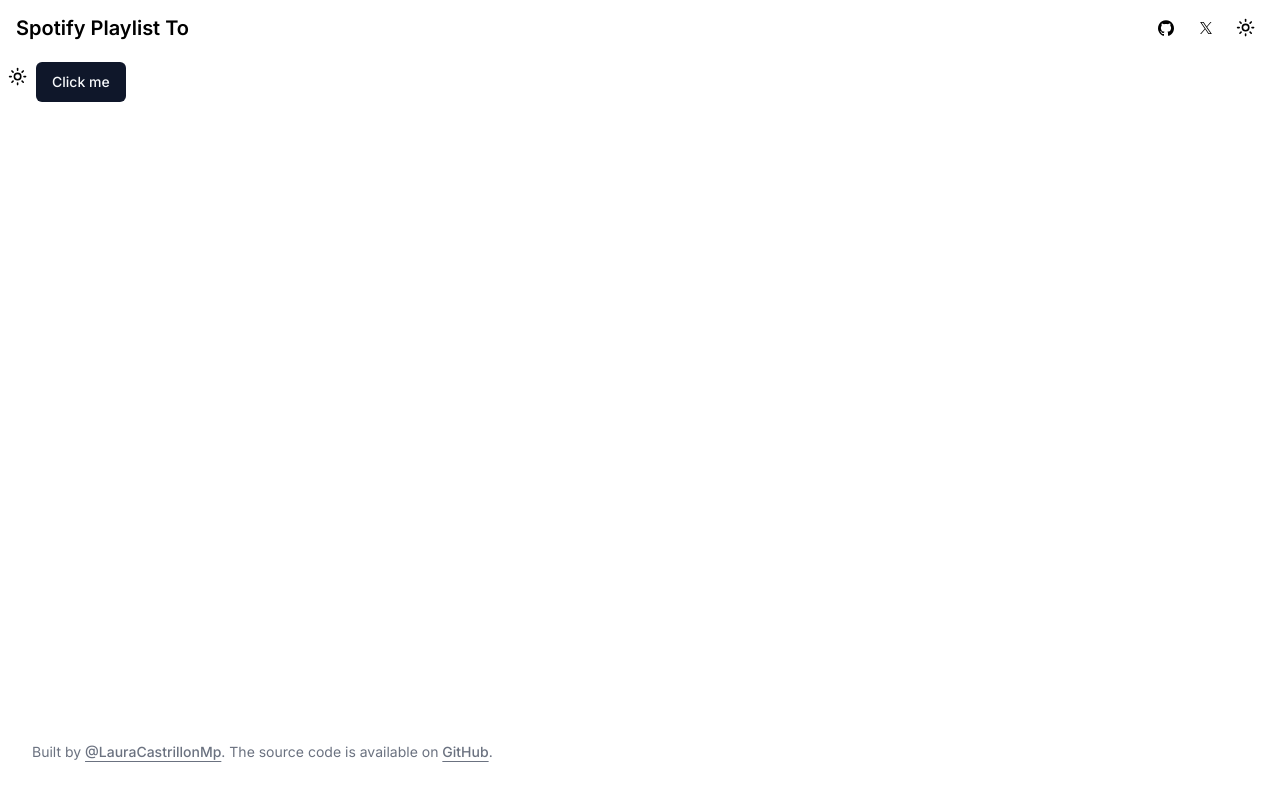
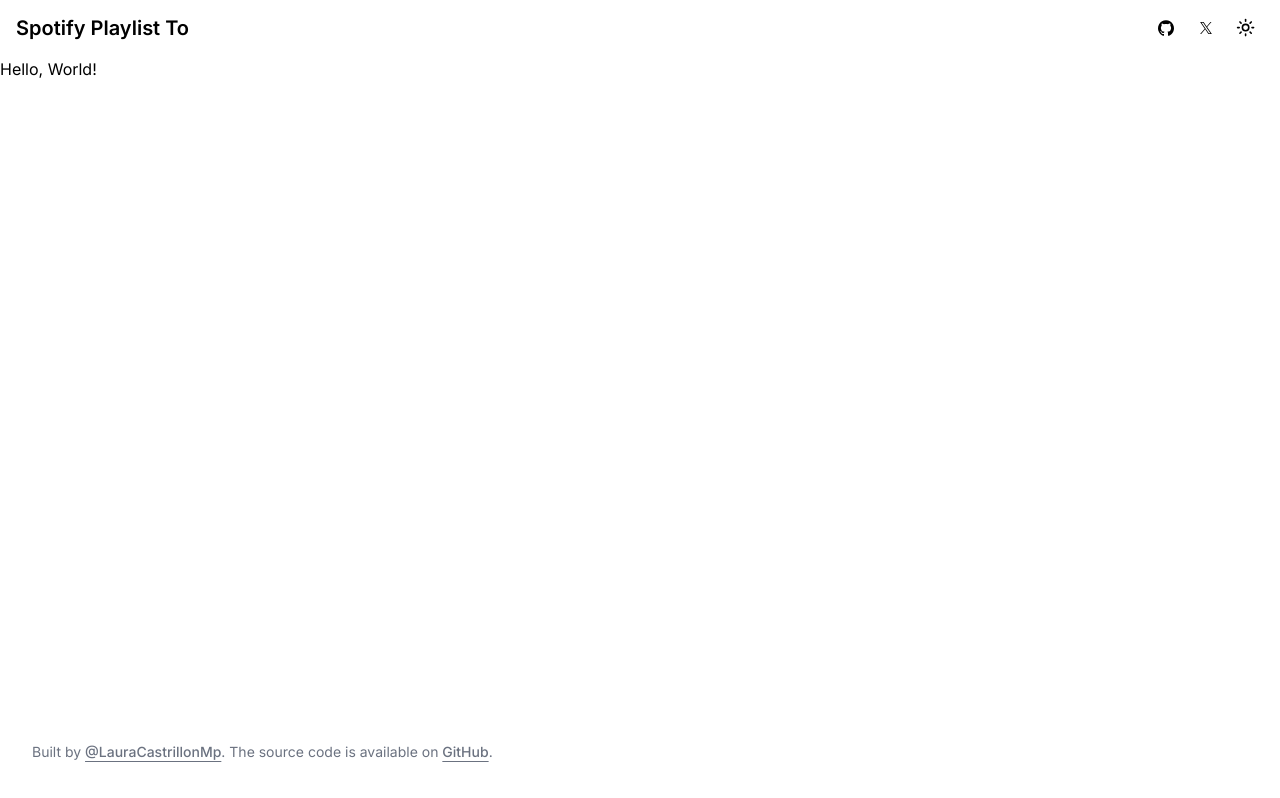
Before and after one commit to LauraCastrillonMp/SpotifyBPM, a Next.js app: page / in a window 1280 px wide. Built offline with nearby package versions, Linux system fonts and the light colour scheme.

Commit message:
Change the content of page

```diff
--- a/app/page.tsx
+++ b/app/page.tsx
@@ -1,11 +1,7 @@
-import { Button } from "@/components/ui/button";
-import { ModeToggle } from "@/components/ui/mode-toogle";
-
 export default function Home() {
   return (
-    <div>
-      <ModeToggle />
-      <Button>Click me</Button>
+    <div className="container relative">
+      <p>Hello, World!</p>
     </div>
   );
 }
```
